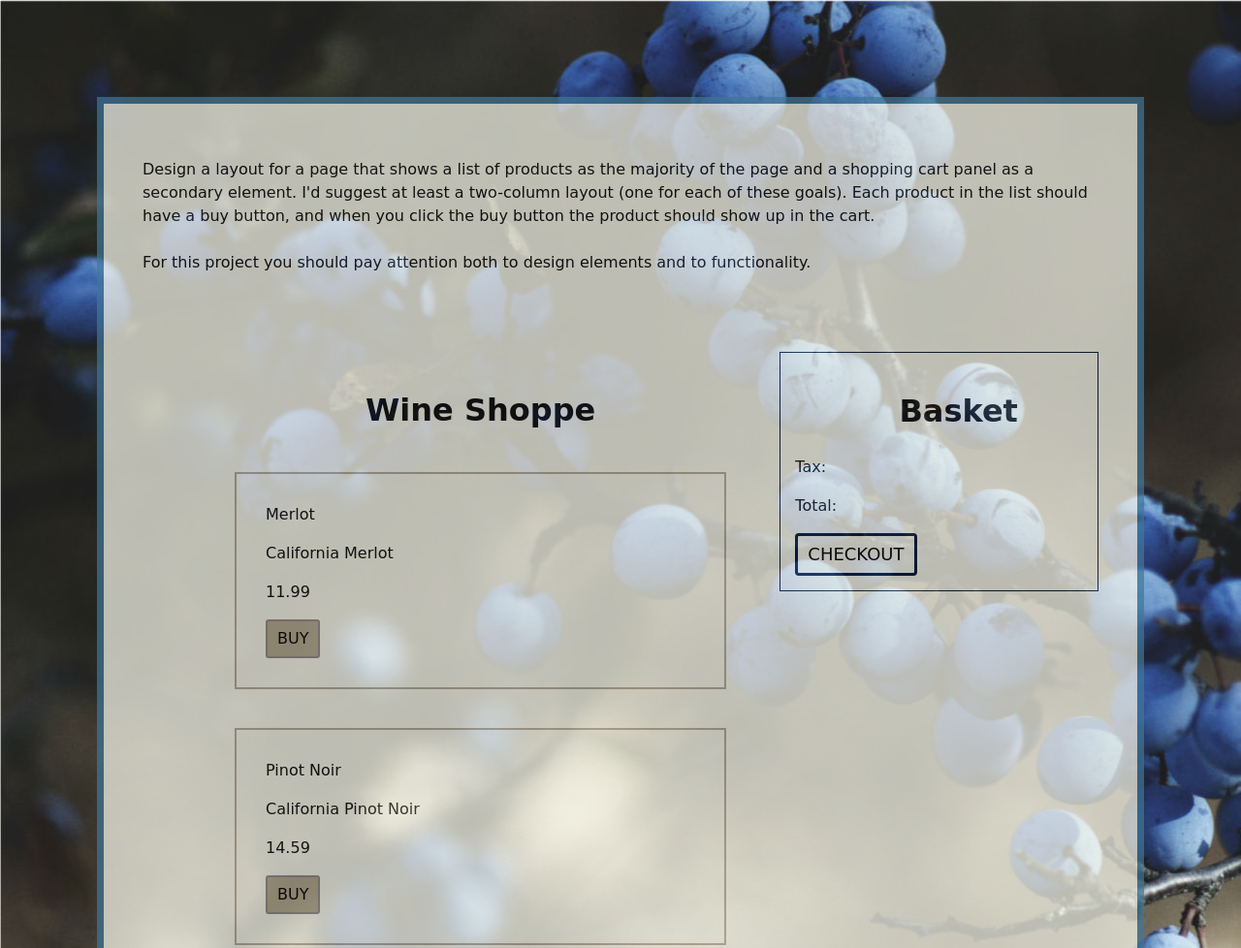
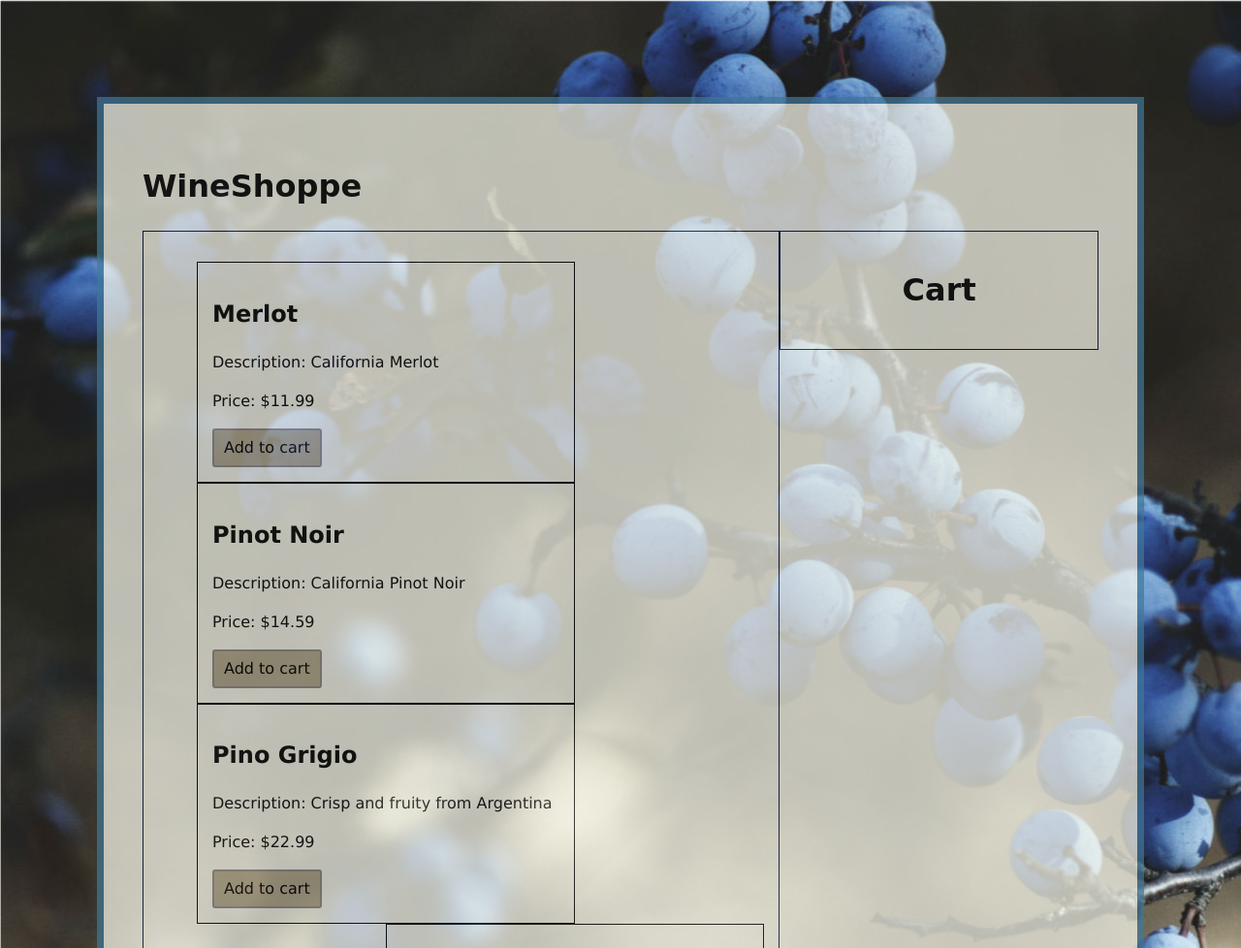
Before and after one commit to seasalt313/wineshoppe, a plain HTML site: page index.html in a window 1280 px wide. Shown: the top 978 px of the page at 97% size. Drawn offline with nearby package versions, Linux system fonts and the light colour scheme; a web font is replaced by a local one.

Commit message:
started from scratch with mustache

```diff
--- a/index.html
+++ b/index.html
@@ -2,41 +2,39 @@
 <html>
   <head>
     <meta charset="utf-8">
-    <title>Shopper's Delite</title>
+    <title>Wine Shoppe</title>
+    <!-- add css file -->
     <link rel="stylesheet" href="style.css">
-    <link href="https://fonts.googleapis.com/css?family=Arima+Madurai" rel="stylesheet">
+    <script src="https://cdnjs.cloudflare.com/ajax/libs/mustache.js/2.3.0/mustache.min.js">
+    </script>
+
+    <!-- create a mustache template -->
+    <script type="x-mustache-template" id="product-template">
+    <h2>{{wineName}}</h2>
+    <p class="description">Description: {{wineDescription}}</p>
+    <p class="price">Price: ${{winePrice}}</p>
+    <button class="buy_button">Add to cart</button>
+    </script>
 
   </head>
   <body>
-<p>Design a layout for a page that shows a list of products as the majority of the page and a shopping cart panel as a secondary element. I'd suggest at least a two-column layout (one for each of these goals). Each product in the list should have a buy button, and when you click the buy button the product should show up in the cart.
-<br>
-<br>
-For this project you should pay attention both to design elements and to functionality.</p>
-<br>
-<br>
-</p>
+    <h1>WineShoppe</h1>
 
-<div class="items">
-  <ul class="items_list">
-    <h1>Wine Shoppe</h1>
+  <main>
+    <section id="products">
+      <ul>
+      </ul>
+    </section>
 
-  </ul>
-</div>
+    <section id="cart">
+      <h1>Cart</h1>
+      <ul>
+      </ul>
+    </section>
+  </main>
 
-<div class="cart">
-  <ul class="cart_list">
-    <h1>Basket</h1>
-
-
-  </ul>
-
-  <p>Tax: </p>
-  <p>Total: </p>
-  <button type="button" name="button" class="checkout">CHECKOUT</button>
-</div>
-
-
-<script src="app.js" type="text/javascript">
-</script>
+    <!-- add js file -->
+    <script src="stacheapp.js" type="text/javascript">
+    </script>
   </body>
 </html>
--- /dev/null
+++ b/stacheapp.js
@@ -0,0 +1,50 @@
+var shop = [{
+    wine: "Merlot",
+    description: "California Merlot",
+    cost: 11.99,
+    id: 0
+}, {
+    wine: "Pinot Noir",
+    description: "California Pinot Noir",
+    cost: 14.59,
+    id: 1
+}, {
+    wine: "Pino Grigio",
+    description: "Crisp and fruity from Argentina",
+    cost: 22.99,
+    id: 2
+}, {
+    wine: "Red Blend",
+    description: "Blend of red italian wines",
+    cost: 13.99,
+    id: 3,
+}, ]
+
+let cart_array = [];
+
+window.addEventListener("load", function() {
+    for (let i = 0; i < shop.length; i++) {
+        showProducts(shop[i]);
+    }
+})
+
+function showProducts(product) {
+    let child = document.createElement("li");
+    child.setAttribute("class", "list_item");
+    let parent = document.querySelector("ul");
+    let template = document.querySelector("#product-template");
+
+    //  Mustache.render(template, values)
+    child.innerHTML = Mustache.render(template.innerHTML, {
+        wineName: product.wine,
+        wineDescription: product.description,
+        winePrice: product.cost.toFixed(2),
+    });
+
+    parent.appendChild(child);
+
+    let button = child.querySelector("button");
+    button.addEventListener('click', function(){
+      console.log('clicked on ' + product.wine);
+    })
+}
--- a/style.scss
+++ b/style.scss
@@ -17,14 +17,9 @@ html  {
     border: 7px solid #407899;
     padding: 40px;
     font-family: 'Arima Madurai', cursive;
-    .items {
-      @include grid-column(12);
-      padding: 15px;
-        @include breakpoint(820px){
-          @include grid-column(8);
-        }
-      }
-    .cart {
+    main {
+      @include grid-row();
+      #cart {
         @include grid-column(12);
         border: 1px solid #011638;
         padding: 15px;
@@ -35,30 +30,36 @@ html  {
             text-align: center;
           }
         }
-      .checkout{
-        border: 3px solid #011638;
-        padding: 10px;
-        font-size: 18px;
-        border-radius: 4px;
-        font-family: 'Arima Madurai', cursive;
+      #products {
+        @include grid-column(12);
+        border: 1px solid #011638;
+        padding: 15px;
+          @include breakpoint(820px){
+            @include grid-column(8);
           }
-      .items_list {
-        h1 {
-          text-align: center;
       }
-        .store_item {
-          margin: 40px;
-          padding: 30px;
-          border: 2px solid #B7AD99;
+
+    }
+
+    .list_item {
+      @include grid-column(12);
+      padding: 15px;
+      border: 1px solid black;
       list-style: none;
+      font-family: verdana;
+        @include breakpoint(820px){
+          @include grid-column(8);
         }
-        .buy_button {
+      }
+
+
+        button {
           padding: 10px;
           background-color: #B7AD91;
           border: 2px solid #948B89;
           border-radius: 3px;
-          font-family: 'Arima Madurai', cursive;
+          font-family: 'verdana';
+
       }
     }
   }
-  }
```
Also changed, not shown: style.css, 1 other file. Lines whose indentation alone changed are shown as unchanged.
